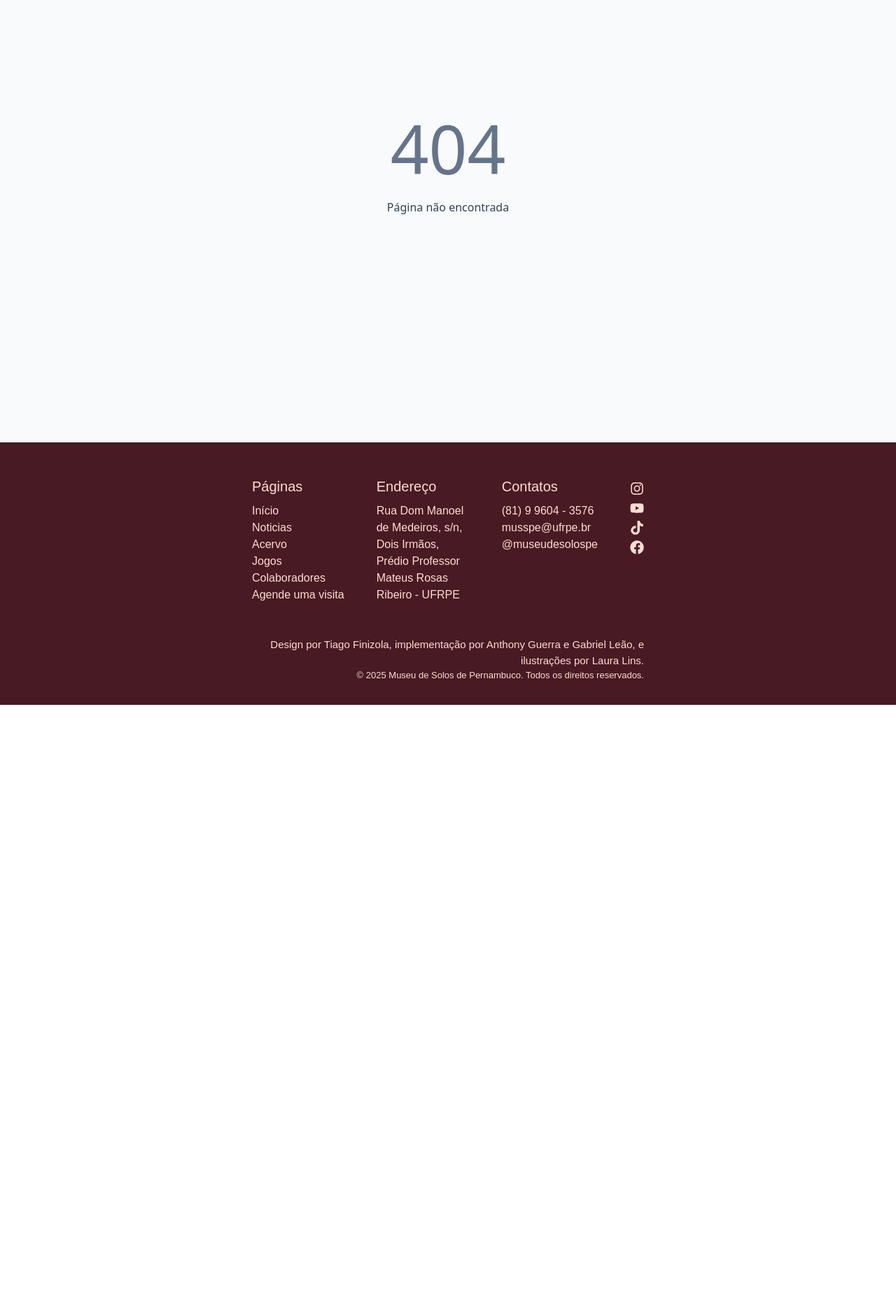
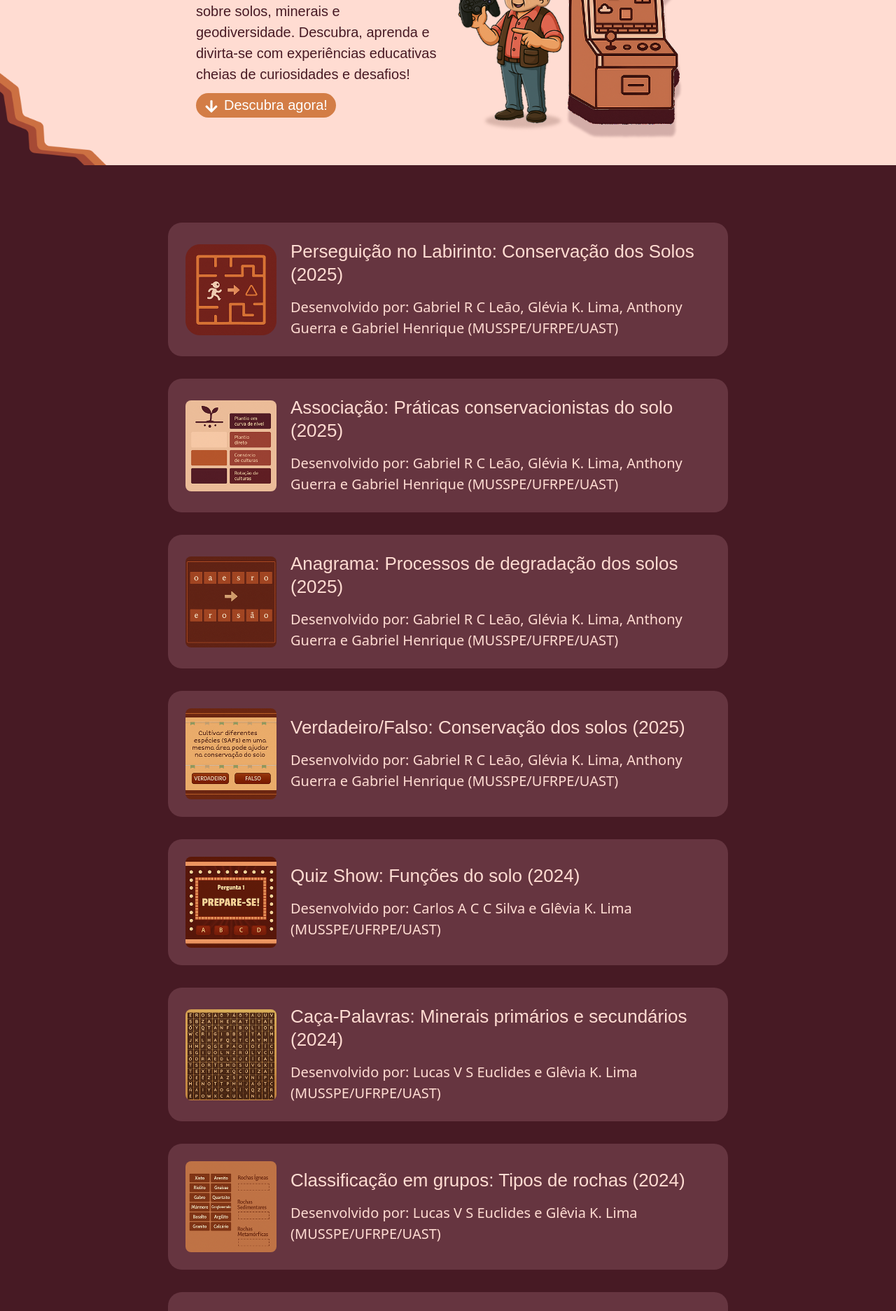
Before and after one commit to FonJava/musspe-react, a React (Vite) app: page /musspe-react/jogos in a window 1280 px wide. Shown: the part 240-2113 px from the top of the page at 70% size. Before the commit the page ends 1247 px from the top, so only its background shows below. Built offline with nearby package versions, Linux system fonts and the light colour scheme; a web font is replaced by a local one.

Commit message:
Página de jogos e apresentação de colaboradores

```diff
--- a/src/App.jsx
+++ b/src/App.jsx
@@ -6,9 +6,10 @@ import Home from "./pages/Home/Home";
 import Noticias from "./pages/Noticias/Noticias";
 import Acervo from "./pages/Acervo/Acervo";
 import Colaboradores from "./pages/Colaboradores/Colaboradores";
+import Jogos from "./pages/Jogos/Jogos";
 /*
 import Visita from "./pages/Visita/Visita";
-import Jogos from "./pages/Jogos/Jogos"; */
+ */
 import NotFound from "./pages/NotFound/NotFound";
 
 function AppWrapper() {
@@ -37,8 +38,9 @@ function AppWrapper() {
           <Route path="/musspe-react/noticias" element={<Noticias />} />
 
           <Route path="/musspe-react/acervo" element={<Acervo />} />
+          <Route path="/musspe-react/jogos" element={<Jogos />} />
           {/*
-          <Route path="/musspe-react/jogos" element={<Jogos />} /> */}
+           */}
           <Route
             path="/musspe-react/colaboradores"
             element={<Colaboradores />}
--- /dev/null
+++ b/src/components/Container-jogo.jsx
@@ -0,0 +1,79 @@
+import { useState } from 'react';
+
+export default function ContainerJogo({
+  titulo,
+  ano = "(2025)",
+  desenvolvedores,
+  imagem,
+  link,
+  imgWidth = "w-[100px] sm:w-[120px] md:w-[130px] lg:w-[130px]",
+  imgHeight = "h-[100px] sm:h-[120px] md:h-[130px] lg:h-[130px]",
+}) {
+  const [isModalOpen, setIsModalOpen] = useState(false);
+
+  const handleClick = () => {
+    if (link) {
+      setIsModalOpen(true);
+    }
+  };
+
+  const closeModal = () => {
+    setIsModalOpen(false);
+  };
+
+  return (
+    <>
+      <div
+        className="bg-brand-roxo mx-auto w-[88%] sm:w-[90%] lg:w-[800px] h-[170px] sm:h-auto md:h-auto lg:h-auto mt-[2px] mb-[32px] rounded-[20px] p-[15px] sm:p-[20px] lg:p-[25px] hover:scale-105 transition-all duration-300 cursor-pointer group overflow-hidden"
+        onClick={handleClick}
+      >
+        <div className="flex items-center gap-[15px] sm:gap-[20px] h-full">
+          <div>
+            <img
+              className={`${imgWidth} ${imgHeight} rounded-[8px] object-cover`}
+              src={imagem}
+              alt={titulo}
+              draggable="false"
+            />
+          </div>
+
+          <div className="flex-1">
+            <h3 className="font-barlow-extrabold text-brand-bege text-[18px] sm:text-[26px] lg:text-[26px] mb-[4px] sm:mb-[6px] lg:mb-[8px] leading-tight">
+              {titulo} {ano}
+            </h3>
+            <p className="font-barlow-normal text-brand-bege text-[12px] sm:text-[20px] md:text-[20px] lg:text-[20px] mt-4">
+              Desenvolvido por: {desenvolvedores}
+            </p>
+          </div>
+        </div>
+      </div>
+
+      {isModalOpen && (
+        <div
+          className="fixed inset-0 bg-black bg-opacity-80 flex items-center justify-center z-50"
+          onClick={closeModal}
+        >
+          <div
+            className="relative w-[90%] max-w-6xl h-[80%] bg-white rounded-lg overflow-hidden"
+            onClick={(e) => e.stopPropagation()}
+          >
+            {/* Botão Voltar */}
+            <button
+              onClick={closeModal}
+              className="absolute top-4 right-5 text-black-400 hover:text-gray-600 text-lg font-normal z-10 transition-colors"
+            >
+              Voltar →
+            </button>
+
+            {/* Iframe */}
+            <iframe
+              src={link}
+              className="w-full h-full border-none"
+              title={titulo}
+            />
+          </div>
+        </div>
+      )}
+    </>
+  );
+}
--- a/src/pages/Colaboradores/Colaboradores.jsx
+++ b/src/pages/Colaboradores/Colaboradores.jsx
@@ -40,6 +40,20 @@ import Botao from "../../components/Botao";
 import iconeCoord from "/imagens/filtro-coordenacao-icon.png";
 import iconeEdu from "/imagens/filtro-educacao-icon.png";
 import iconeCom from "/imagens/filtro-comunicacao-icon.png";
+import colaboradoresImg from "/imagens/colaboradores-imagem.png";
+import { FaArrowDown } from "react-icons/fa";
+
+const scrollToColaboradores = () => {
+    const colaboradoresSection = document.getElementById("colaboradores-section");
+    if (colaboradoresSection) {
+      colaboradoresSection.scrollIntoView({
+        behavior: "smooth",
+        block: "start",
+      });
+    }
+  };
+
+
 
 const voluntarios = [
   {
@@ -364,8 +378,24 @@ export default function Colaboradores() {
 
   return (
     <>
-      <Apresentacao></Apresentacao>
-      <section className="bg-brand-dark flex flex-col items-center py-12">
+      <Apresentacao
+        tamanhoImagem={350}
+        imagem={colaboradoresImg}
+        titulo={"Colaboradores(as)"}
+        descricao={
+          "Atualmente, a equipe do MUSSPE é composta por 31 membros, sendo 1 coordenador, 11 bolsistas e 19 colaboradores (as)."
+        }
+      >
+        <Botao
+          tamanhoFonte="text-[18px] sm:text-[20px] py-[2.5px] md:text-[16px] lg:text-[20px]"
+          paddingY="md:py-[1.5px] lg:py-[2.5px]"
+          onClick={scrollToColaboradores}
+        >
+          <FaArrowDown className="inline mr-2" />
+          Conheça nossa equipe
+        </Botao>
+      </Apresentacao>
+      <section id="colaboradores-section" className="bg-brand-dark flex flex-col items-center py-12">
         <div className="flex items-center mb-14">
           <img src={colabIcon} className="w-6 mr-2" draggable="false" />
           <h2 className="text-brand-bege font-barlow-extrabold text-3xl">
--- /dev/null
+++ b/src/pages/Jogos/Jogos.jsx
@@ -0,0 +1,124 @@
+import Apresentacao from "../../components/Apresentacao";
+import BarraVisita from "../../components/Barra-visita";
+import mzinhoJogos from "/imagens/mzinho-jogo.png";
+import Botao from "../../components/Botao";
+import { FaArrowDown } from "react-icons/fa";
+import ContainerJogo from "../../components/Container-jogo";
+import anagrama from "/imagens/jogos/anagrama.png"
+import caçaPalavras from "/imagens/jogos/caca-palavras.png"
+import classGrupos from "/imagens/jogos/class-grupos.png"
+import persegLab from "/imagens/jogos/perseg-lab.png"
+import pratConserv from "/imagens/jogos/prat-conserv.png"
+import questionario from "/imagens/jogos/questionario.png"
+import quiz from "/imagens/jogos/quiz.png"
+import vf from "/imagens/jogos/vf.png"
+
+
+
+export default function Jogos() {
+  const scrollToJogos = () => {
+    const jogosSection = document.getElementById("jogos-section");
+    if (jogosSection) {
+      jogosSection.scrollIntoView({
+        behavior: "smooth",
+        block: "start",
+      });
+    }
+  };
+
+
+  return (
+    <>
+      <Apresentacao
+        tamanhoImagem={320}
+        imagem={mzinhoJogos}
+        titulo={"Jogos Educativos!"}
+        descricao={
+          "Explore nossas atividades interativas sobre solos, minerais e geodiversidade. Descubra, aprenda e divirta-se com experiências educativas cheias de curiosidades e desafios!"
+        }
+      >
+        <Botao
+          tamanhoFonte="text-[18px] sm:text-[20px] py-[2.5px] md:text-[16px] lg:text-[20px]"
+          paddingY="md:py-[1.5px] lg:py-[2.5px]"
+          onClick={scrollToJogos}
+        >
+          <FaArrowDown className="inline mr-2" />
+          Descubra agora!
+        </Botao>
+      </Apresentacao>
+      <section
+        id="jogos-section"
+        className="bg-brand-dark py-[40px] sm:py-[80px] min-h-[700px]"
+      >
+
+        <ContainerJogo
+          titulo={"Perseguição no Labirinto: Conservação dos Solos"}
+          ano={"(2025)"}
+          desenvolvedores={"Gabriel R C Leão, Glévia K. Lima, Anthony Guerra e Gabriel Henrique (MUSSPE/UFRPE/UAST)"}
+          imagem={persegLab}
+          link={"https://wordwall.net/play/91771/646/910"}
+        />
+
+        <ContainerJogo
+          titulo={"Associação: Práticas conservacionistas do solo"}
+          ano={"(2025)"}
+          desenvolvedores={"Gabriel R C Leão, Glévia K. Lima, Anthony Guerra e Gabriel Henrique (MUSSPE/UFRPE/UAST)"}
+          imagem={pratConserv}
+          link={"https://wordwall.net/play/89914/615/580"}
+        />
+
+        <ContainerJogo
+          titulo={"Anagrama: Processos de degradação dos solos"}
+          ano={"(2025)"}
+          desenvolvedores={"Gabriel R C Leão, Glévia K. Lima, Anthony Guerra e Gabriel Henrique (MUSSPE/UFRPE/UAST)"}
+          imagem={anagrama}
+          link={"https://wordwall.net/play/91187/195/315"}
+        />
+
+        <ContainerJogo
+          titulo={"Verdadeiro/Falso: Conservação dos solos"}
+          ano={"(2025)"}
+          desenvolvedores={"Gabriel R C Leão, Glévia K. Lima, Anthony Guerra e Gabriel Henrique (MUSSPE/UFRPE/UAST)"}
+          imagem={vf}
+          link={"https://wordwall.net/play/89885/602/241"}
+        />
+
+        <ContainerJogo
+          titulo={"Quiz Show: Funções do solo"}
+          ano={"(2024)"}
+          desenvolvedores={"Carlos A C C Silva e Glêvia K. Lima (MUSSPE/UFRPE/UAST)"}
+          imagem={quiz}
+          link={"https://wordwall.net/play/13918/281/888"}
+        />
+
+        <ContainerJogo
+          titulo={"Caça-Palavras: Minerais primários e secundários"}
+          ano={"(2024)"}
+          desenvolvedores={"Lucas V S Euclides e Glêvia K. Lima (MUSSPE/UFRPE/UAST)"}
+          imagem={caçaPalavras}
+          link={"https://wordwall.net/play/80298/652/309"}
+        />
+
+        <ContainerJogo
+          titulo={"Classificação em grupos: Tipos de rochas"}
+          ano={"(2024)"}
+          desenvolvedores={"Lucas V S Euclides e Glêvia K. Lima (MUSSPE/UFRPE/UAST)"}
+          imagem={classGrupos}
+          link={"https://wordwall.net/play/79663/066/166"}
+        />
+
+        <ContainerJogo
+          titulo={"Questionário: Tipos de solos"}
+          ano={"(2025)"}
+          desenvolvedores={"Gabriel R C Leão, Glévia K. Lima, Anthony Guerra, Gabriel Henrique e Geovana Gabrielli (MUSSPE/UFRPE/UAST)"}
+          imagem={questionario}
+          link={"https://wordwall.net/play/93957/780/121"}
+        />
+
+
+
+      </section>
+      <BarraVisita />
+</>
+);
+}
```
